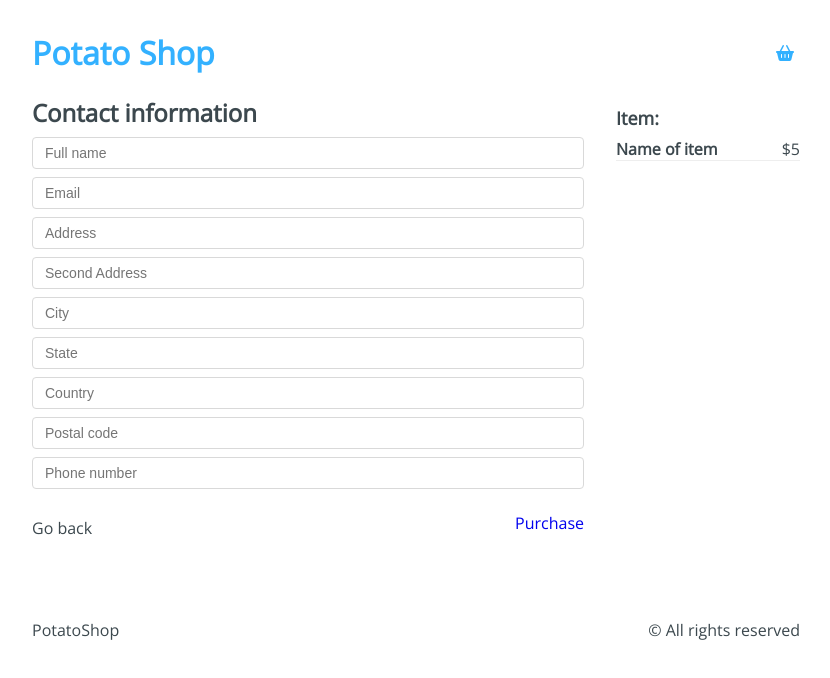
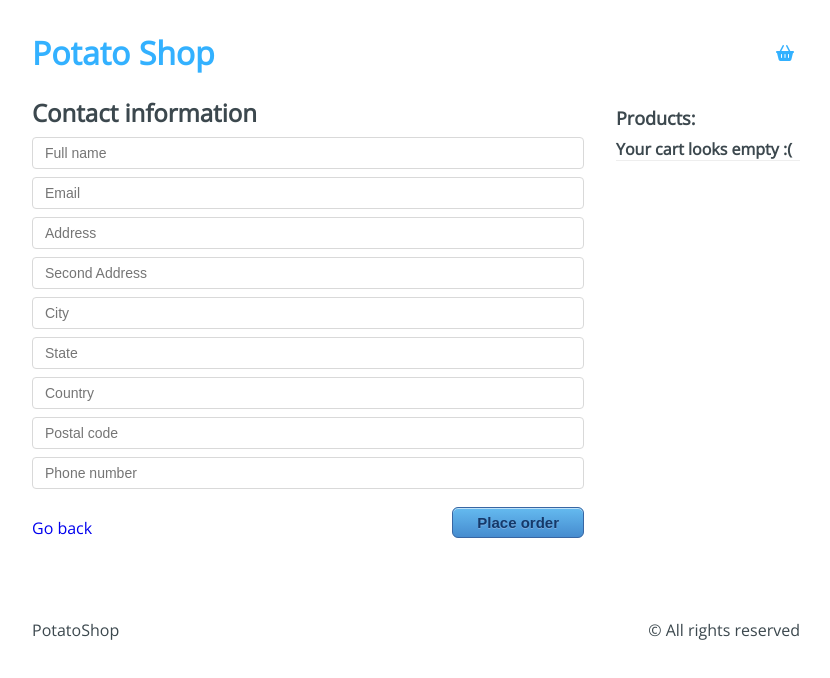
Before and after one commit to alejandropch/potatoshop, a React app: page /checkout/information in a window 1280 px wide. Shown: the top 678 px of the page, without its empty margins (224-1054 px from the left). Built offline with nearby package versions, Linux system fonts and the light colour scheme.

Commit message:
saving the user data, using refs

```diff
--- a/src/containers/Information.jsx
+++ b/src/containers/Information.jsx
@@ -1,8 +1,23 @@
-import React from 'react'
+import React,{ useRef, useContext } from 'react'
 import { Link } from 'react-router-dom'
 import '../styles/components/Information.css'
+import AppContext from '../context/AppContext'
 
 export default function Information() {
+  // eslint-disable-next-line no-unused-vars
+  const {state, addToBuyer}= useContext(AppContext)
+  const form=useRef(null)
+
+  const {cart}=state
+const handleSubmit=()=>{
+
+  const formData = new FormData(form.current);
+  const buyer = Object.fromEntries(formData);
+  console.log(buyer);
+  }
+
+
+
   return (
     <div className="Information">
       <div className="Information-content">
@@ -10,7 +25,7 @@ export default function Information() {
           <h2>Contact information</h2>
         </div>
         <div className="Information-form">
-          <form action="">
+          <form ref={form}>
             <input type="text" placeholder="Full name" name="name" id="" />
             <input type="text" placeholder="Email" name="email" id="" />
             <input type="text" placeholder="Address" name="address" id="" />
@@ -23,21 +38,41 @@ export default function Information() {
           </form>
         </div>
         <div className="Information-buttons">
-          <div className="Information-back">Go back</div>
+          <div className="Information-back">
+            <Link to='/checkout'>
+              Go back
+            </Link>
+            </div>
           <div className="Information-next">
-            <Link to="/checkout/payment">Purchase</Link>
+            <button type="button" onClick={handleSubmit}> Place order</button>
           </div>
         </div>
       </div>
 
       <div className="Information-sidebar">
-        <h3>Item: </h3>
-        <div className="Information-item">
+        <h3>Products: </h3>
+        {
+          cart.map>0?
+
+          cart.map(item=>(
+
+          <div className="Information-item">
           <div className="Information-element">
-            <h4>Name of item</h4>
-            <span>$5</span>
+            <h4>{item.name}</h4>
+            <span>${item.price}</span>
           </div>
-        </div>
+          </div>
+          )
+         )
+         :
+         <div className="Information-item">
+         <div className="Information-element">
+           <h4>Your cart looks empty :(</h4>
+
+         </div>
+         </div>
+        }
+
       </div>
     </div>
   )
--- a/src/hooks/useInitialState.js
+++ b/src/hooks/useInitialState.js
@@ -11,7 +11,6 @@ const useInitialState = () => {
       // bring all the cart and the add it what payload is carrying
       cart: [...state.cart, payload],
     })
-console.log(payload)
 
   }
   const removeFromCart = (payload) => {
@@ -20,9 +19,13 @@ console.log(payload)
       cart: state.cart.filter( items =>(items.idpurchase !== payload.idpurchase))
 
   })}
+
+  // eslint-disable-next-line no-unused-vars
+  const addToBuyer = (buyer) => {}
   return {
     addToCart,
     removeFromCart,
+    addToBuyer,
     state,
   }
 }
```
